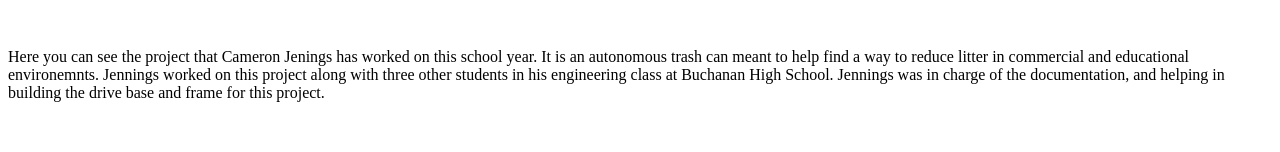
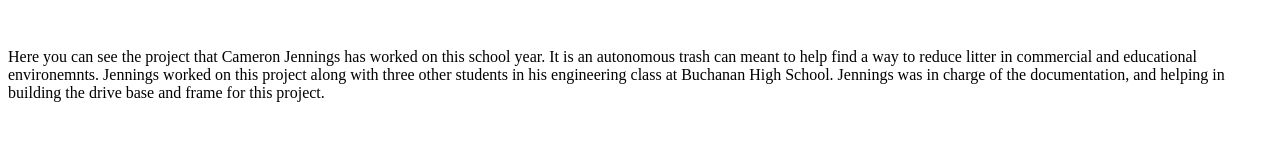
Before and after one commit to CartWebApp/portfolio-website-Cameron-J175, a plain HTML site: page engineeringAdditionalWork.html in a window 1280 px wide. Shown: the part 904-1056 px from the top of the page. Drawn offline with Linux system fonts and the light colour scheme.

Commit message:
Update engineeringAdditionalWork.html

```diff
--- a/engineeringAdditionalWork.html
+++ b/engineeringAdditionalWork.html
@@ -47,7 +47,7 @@
         </figure>
         <article>
             <p>
-                Here you can see the project that Cameron Jenings has worked on this school year. It is an autonomous trash can meant to help find a way to reduce litter in commercial and educational environemnts. Jennings worked on this project along with three other students in his engineering class at Buchanan High School. Jennings was in charge of the documentation, and helping in building the drive base and frame for this project.
+                Here you can see the project that Cameron Jennings has worked on this school year. It is an autonomous trash can meant to help find a way to reduce litter in commercial and educational environemnts. Jennings worked on this project along with three other students in his engineering class at Buchanan High School. Jennings was in charge of the documentation, and helping in building the drive base and frame for this project.
             </p>
         </article>
         <div>
```
